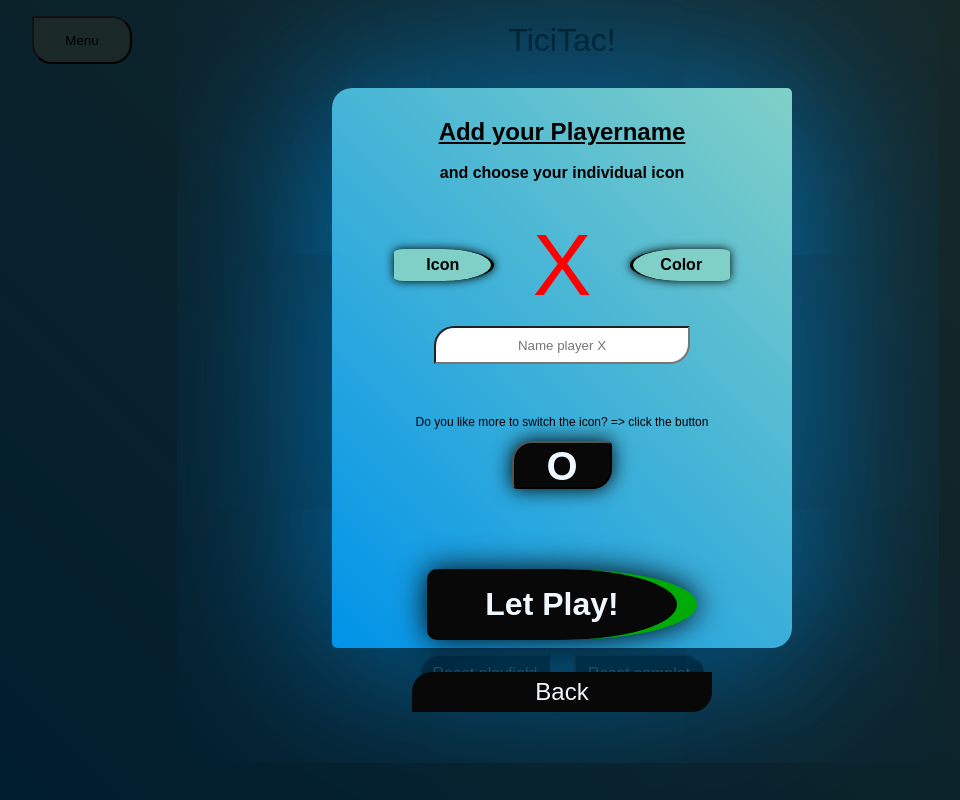
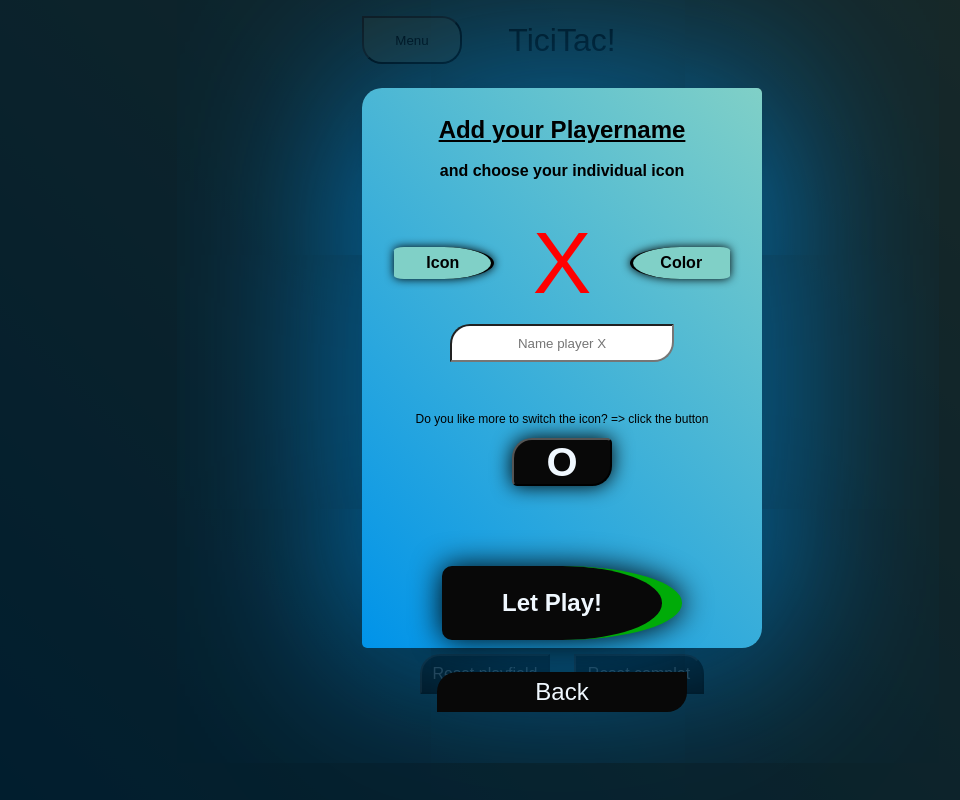
Before and after one commit to Buhuuuu93/ticitac, a plain HTML site: page GamePvE.html in a window 1280 px wide. Shown: the whole page, without its empty margins (78-1038 px from the left). Drawn offline with Linux system fonts and the light colour scheme; a web font is replaced by a local one.

Commit message:
Version 12.Dez.2022

```diff
--- a/CSS/DialogStart.css
+++ b/CSS/DialogStart.css
@@ -23,7 +23,8 @@
     align-items: center;
     width: 90%;
     height: 80%;
-    max-width: 460px;
+    max-width: 400px;
+    max-height: 900px;
     background: linear-gradient(45deg, #0093E9, #80D0C7);
     border-radius: 20px 5px 20px 5px;
     box-shadow: 0 0 200px var(--Shadow1);
@@ -112,7 +113,7 @@ span {
 
 
 .StartDialog-Flex-Item3 {
-    width: 80%;
+    width: 60%;
     height: 10vh;
     max-width: 80%;
     margin-top: 5vh;
@@ -120,7 +121,7 @@ span {
     border-radius: 10px 50% 50% 10px;
     border-width: 0 20px 0 0;
     border-color: rgb(0, 255, 13);
-    font-size: 4vh;
+    font-size: 3vh;
     font-weight: bold;
     margin: 8vh 0 1vh 0;
     background-color: var(--Bg1);
--- a/CSS/Style_Game_Around.css
+++ b/CSS/Style_Game_Around.css
@@ -28,11 +28,19 @@ body {
     background: linear-gradient(45deg, #0093E9, #80D0C7);
 }
 
+.AllAll {
+    display: flex;
+    flex-direction: column;
+    align-items: center;
+    width: 95%;
+    max-width: 400px;
+}
+
 header {
     display: flex;
     justify-content: center;
     align-items: center;
-    width: 100vw;
+    width: 100%;
     height: 10vh;
 }
 
@@ -80,13 +88,13 @@ main {
     justify-content: center;
     align-items: center;
     flex-direction: column;
-    width: 100vw;
+    width: 100%;
     height: 80vh;
 }
 
 .PlayerDisplay-Container {
     height: 8vh;
-    width: 90vw;
+    width: 90%;
     max-width: 400px;
     background-color: var(--Bg3);
     border-radius: 20px 0 20px 0;
@@ -108,7 +116,7 @@ main {
 
 .RoundResult-Container {
     height: 8vh;
-    width: 90vw;
+    width: 90%;
     max-width: 400px;
     background-color: var(--Bg3);
     margin-bottom: 5vh;
@@ -176,7 +184,7 @@ main {
 }
 
 .ResetPlayField {
-    width: 40vw;
+    width: 40%;
     height: 5vh;
     margin-right: 1.5vh;
     margin-left: 1.5vh;
--- a/CSSPvE/ChangeIconX.css
+++ b/CSSPvE/ChangeIconX.css
@@ -24,7 +24,7 @@
     align-items: center;
     width: 90%;
     height: 70%;
-    max-width: 460px;
+    max-width: 400px;
     max-height: 900px;
     background: linear-gradient(45deg, #0093E9, #80D0C7);
     border-radius: 20px 0 20px 0;
@@ -133,7 +133,7 @@
     align-items: center;
     width: 90%;
     height: 70%;
-    max-width: 460px;
+    max-width: 400px;
     max-height: 900px;
     background: linear-gradient(45deg, #0093E9, #80D0C7);
     border-radius: 20px 0 20px 0;
@@ -204,7 +204,7 @@
     align-items: center;
     width: 90%;
     height: 70%;
-    max-width: 460px;
+    max-width: 400px;
     max-height: 900px;
     background: linear-gradient(45deg, #0093E9, #80D0C7);
     border-radius: 20px 0 20px 0;
@@ -234,7 +234,7 @@
 
 .BtnChangeColorIconX {
     height: 8vh;
-    margin: 6%;
+    margin: 3%;
     display: flex;
     justify-content: center;
     align-items: center;
@@ -351,7 +351,7 @@
     align-items: center;
     width: 90%;
     height: 70%;
-    max-width: 460px;
+    max-width: 400px;
     max-height: 900px;
     background: linear-gradient(45deg, #0093E9, #80D0C7);
     border-radius: 20px 0 20px 0;
@@ -390,7 +390,7 @@
 
 .BtnChangeColorIconO {
     height: 8vh;
-    margin: 6%;
+    margin: 3%;
     display: flex;
     justify-content: center;
     align-items: center;
--- a/CSSPvE/DialogMenu.css
+++ b/CSSPvE/DialogMenu.css
@@ -23,7 +23,7 @@
     align-items: center;
     width: 90%;
     height: 70%;
-    max-width: 460px;
+    max-width: 400px;
     max-height: 900px;
     background: linear-gradient(45deg, #0093E9, #80D0C7);
     border-radius: 20px 0 20px 0;
@@ -34,7 +34,7 @@
     flex-grow: 1;
     flex-shrink: 1;
     width: 90%;
-    margin: 7%;
+    margin: 3%;
     border: solid var(--Border3);
     border-width: 0 5px 5px 0;
     border-radius: 20px 0 20px 0;
@@ -48,7 +48,7 @@
     flex-grow: 1;
     flex-shrink: 1;
     width: 90%;
-    margin: 10%;
+    margin: 3%;
     display: flex;
     justify-content: center;
     align-items: center;
@@ -97,7 +97,7 @@
     align-items: center;
     width: 90%;
     height: 70%;
-    max-width: 460px;
+    max-width: 400px;
     max-height: 900px;
     background: linear-gradient(45deg, #0093E9, #80D0C7);
     border-radius: 20px 0 20px 0;
@@ -159,7 +159,7 @@
     justify-content: center;
     width: 90%;
     height: 70%;
-    max-width: 460px;
+    max-width: 400px;
     max-height: 900px;
     background: linear-gradient(45deg, #0093E9, #80D0C7);
     border-radius: 20px 0 20px 0;
--- a/CSSPvE/DialogStart.css
+++ b/CSSPvE/DialogStart.css
@@ -24,7 +24,7 @@
     text-align: center;
     width: 90%;
     height: 70%;
-    max-width: 460px;
+    max-width: 400px;
     max-height: 900px;
     background: linear-gradient(45deg, #0093E9, #80D0C7);
     border-radius: 20px 5px 20px 5px;
@@ -41,6 +41,9 @@
     width: 30vw;
     max-width: 100px;
     height: 6vh;
+    display: flex;
+    justify-content: center;
+    align-items: center;
     font-size: 5vh;
     font-weight: bold;
     border-radius: 20px 5px 20px 5px;
@@ -233,14 +236,14 @@ margin-left: 3vw;
 
 
 .StartDialog-Flex-Item3 {
-    width: 80%;
-    height: 9vh;
-    max-width: 270px;
+    width: 60%;
+    height: 10vh;
+    max-width: 80%;
     margin-bottom: 5vh;
     border-radius: 10px 50% 50% 10px;
     border-width: 0 20px 0 0;
     border-color: rgb(0, 255, 13);
-    font-size: 4vh;
+    font-size: 3vh;
     font-weight: bold;
     margin: 10vh 0 1vh 0;
     background-color: var(--Bg1);
@@ -275,7 +278,7 @@ margin-left: 3vw;
 
 .LinkForBackStart {
     width: 40vw;
-    max-width: 300px;
+    max-width: 250px;
     height: 5vh;
     font-size: 3vh;
     margin-top: 3vh;
--- a/CSSPvE/DialogWin.css
+++ b/CSSPvE/DialogWin.css
@@ -28,7 +28,7 @@
     align-items: center;
     width: 90%;
     height: 70%;
-    max-width: 460px;
+    max-width: 400px;
     max-height: 900px;
     background: linear-gradient(45deg, #0093E9, #80D0C7);
     border-radius: 20px 0 20px 0;
@@ -49,7 +49,7 @@
 }
 
 .WinDialog-Flex-Item2 {
-    width: 70vw;
+    width: 70%;
     height: 60vw;
     max-width: 280px;
     display: flex;
--- a/CSSPvE/Style_Game_Around.css
+++ b/CSSPvE/Style_Game_Around.css
@@ -33,6 +33,14 @@ body {
     background: linear-gradient(45deg, #0093E9, #80D0C7);
 }
 
+.AllAll {
+    display: flex;
+    flex-direction: column;
+    align-items: center;
+    width: 95%;
+    max-width: 400px;
+}
+
 /*---------------------------------------------------------------------------------------------------------*/
 /*-----------------------------------------------Header----------------------------------------------------*/
 /*---------------------------------------------------------------------------------------------------------*/
@@ -41,7 +49,7 @@ header {
     display: flex;
     justify-content: center;
     align-items: center;
-    width: 100vw;
+    width: 100%;
     height: 10vh;
 }
 
@@ -64,7 +72,7 @@ header {
     justify-content: center;
     align-items: center;
     height: 6vh;
-    width: 18vw;
+    width: 18%;
     max-width: 100px;
     background-color: var(--Bg4);
     border-radius: 0 20px 20px 20px;
@@ -101,7 +109,7 @@ main {
     justify-content: center;
     align-items: center;
     flex-direction: column;
-    width: 100vw;
+    width: 100%;
     height: 80vh;
 }
 
@@ -111,7 +119,7 @@ main {
 
 .PlayerDisplay-Container {
     height: 8vh;
-    width: 90vw;
+    width: 90%;
     max-width: 400px;
     background-color: var(--Bg3);
     border-radius: 20px 0 20px 0;
@@ -137,7 +145,7 @@ main {
 
 .RoundResult-Container {
     height: 7.5vh;
-    width: 90vw;
+    width: 90%;
     max-width: 400px;
     background-color: var(--Bg3);
     margin-bottom: 3vh;
@@ -209,7 +217,7 @@ main {
 }
 
 .ResetPlayField {
-    width: 40vw;
+    width: 40%;
     height: 5vh;
     margin-right: 1.5vh;
     margin-left: 1.5vh;
--- a/CSS_und_JS_Mainpage/Mainpage.css
+++ b/CSS_und_JS_Mainpage/Mainpage.css
@@ -25,6 +25,15 @@ body {
     flex-direction: column;
     align-items: center;
     background: linear-gradient(45deg, #0093E9, #80D0C7);
+}
+
+.AllAll {
+    display: flex;
+flex-direction: column;
+    align-items: center;
+    width: 95%;
+    max-width: 420px;
+    height: 100vh;
 }
 
 header {
@@ -88,7 +97,7 @@ button {
     width: 70vw;
     height: 30vh;
     max-width: 300px;
-    margin: 0 20px 40px 20px;
+    margin: 0 10px 20px 10px;
     display: flex;
     justify-content: center;
     align-items: center;
@@ -131,5 +140,7 @@ a {
 }
 
 .ContentInfo {
-    margin-top: 21vh;
+    margin-top: 19.3vh;
+    height: min-content;
+    font-size: 1.4vh;
 }
--- a/GamePvE.html
+++ b/GamePvE.html
@@ -61,6 +61,8 @@
 </head>
 
 <body id="bodyCol">
+
+    <div class="AllAll">
 
     <!--////////////////////////////////////////////////////////////////////////////////////-->
     <!--////////////////////Header-Bereich mit Navigation///////////////////////////////////-->
@@ -150,6 +152,8 @@
             <button onclick="ResetPlayGame()" class="ResetPlayField GAME">Reset complet</button>
         </div>
     </main>
+
+</div>
 
     <!--////////////////////////////////////////////////////////////////////////////////////-->
     <!--/////////////////////////////////The Start Dialog///////////////////////////////////-->
```
Also changed, not shown: CSS/ChangeIconX.css (+6 -6 lines), CSS/DialogMenu.css (+8 -8 lines), CSS/DialogWin.css (+4 -4 lines), Main.html (+4 -0 lines), Mainpage.html (+2 -1 lines).
